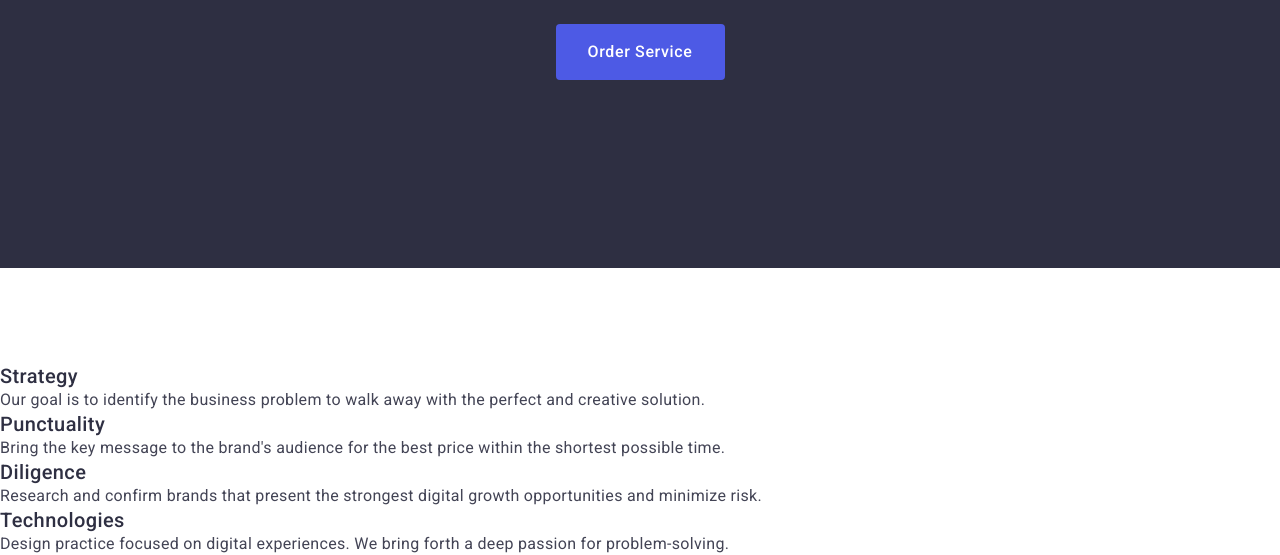
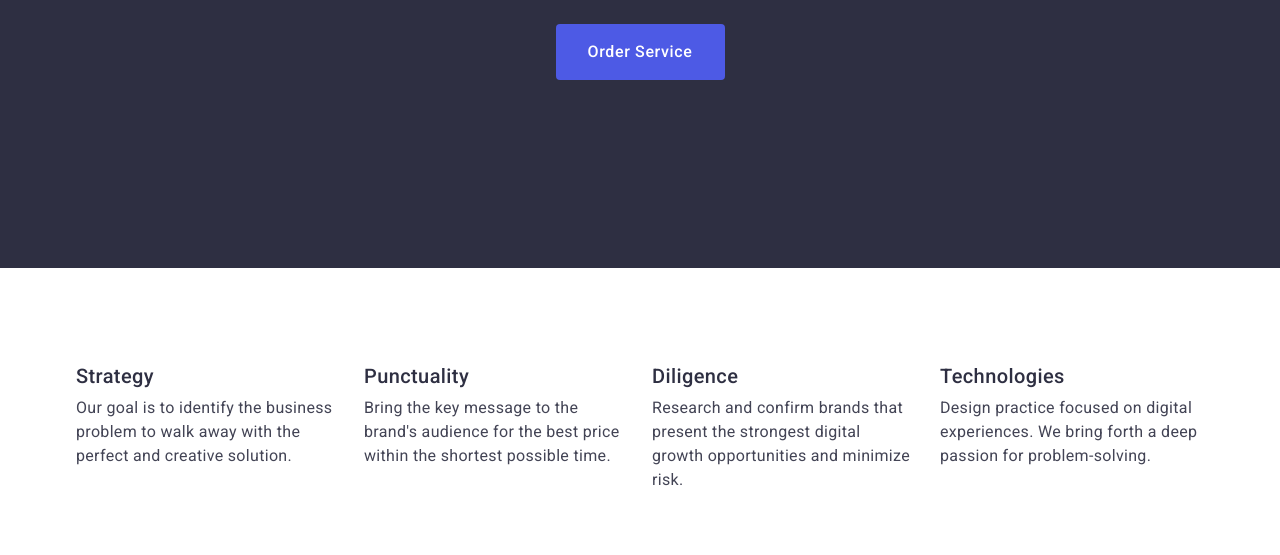
Before and after one commit to Pasha0923/goit-markup-hw-03, a plain HTML site: page index.html in a window 1280 px wide. Shown: the part 405-960 px from the top of the page. Drawn offline with nearby package versions, Linux system fonts and the light colour scheme.

Commit message:
add second section

```diff
--- a/css/styles.css
+++ b/css/styles.css
@@ -160,8 +160,14 @@ a {
   clip: rect(0 0 0 0);
   overflow: hidden;
 }
+
+.advantage-list {
+  display: flex;
+  gap: 24px;
+}
 .advantage-item {
   color: #2e2f42;
+  flex-basis: calc((100% - 72px) / 4);
 }
 .advantage-title {
   color: #2e2f42;
@@ -169,6 +175,7 @@ a {
   font-weight: 500;
   line-height: 1.2;
   letter-spacing: 0.02em;
+  margin-bottom: 8px;
 }
 .advantage-text {
   color: #434455;
--- a/index.html
+++ b/index.html
@@ -57,8 +57,9 @@
 
         </div>
         <section class="second-section-advantage">
+            <div class="container">
                 <h2 class="visually-hidden">Our advantage</h2>
-            <ul>
+                <ul class="advantage-list">
                     <li class="advantage-item">
                         <h3 class="advantage-title">Strategy</h3>
                         <p class="advantage-text">Our goal is to identify the business
@@ -68,7 +69,8 @@
 
                     <li class="advantage-item">
                         <h3 class="advantage-title">Punctuality</h3>
-                    <p class="advantage-text">Bring the key message to the brand's audience for the best price within
+                        <p class="advantage-text">Bring the key message to the brand's audience for the best price
+                            within
                             the shortest possible
                             time.
                         </p>
@@ -90,6 +92,7 @@
                         </p>
                     </li>
                 </ul>
+            </div>
         </section>
 
         <section class="third-section-our-team">
```
Lines whose indentation alone changed are shown as unchanged.
